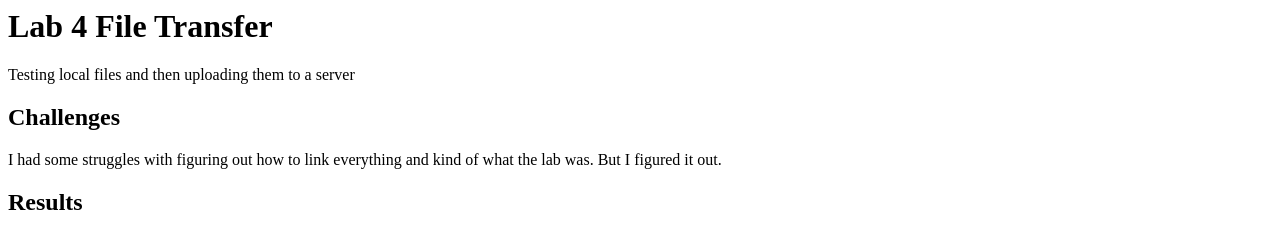
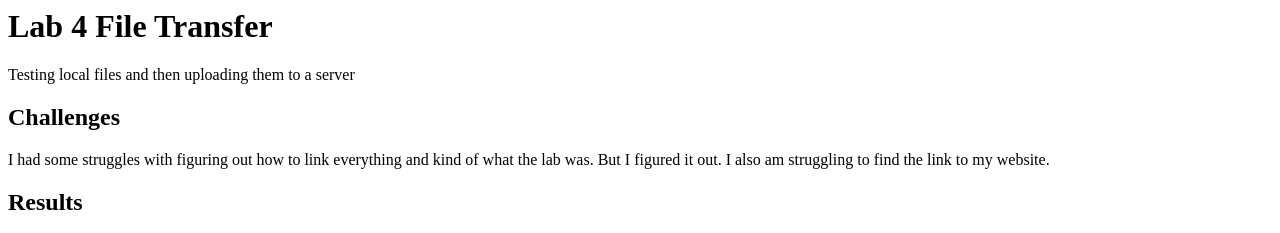
Before and after one commit to lreeves22/CST251, a plain HTML site: page lab4/lab4.html in a window 1280 px wide. Shown: the top 233 px of the page. Drawn offline with Linux system fonts and the light colour scheme.

Commit message:
added more details

```diff
--- a/lab4/lab4.html
+++ b/lab4/lab4.html
@@ -8,7 +8,8 @@
     <p>Testing local files and then uploading them to a server</p>
     <h2>Challenges</h2>
     <p>I had some struggles with figuring out how to link everything and kind of
-    what the lab was. But I figured it out.</p>
+    what the lab was. But I figured it out. I also am struggling to find the
+  link to my website.</p>
     <h2>Results</h2>
     <p>My results were that I linked my labs to the lab list on the bottom
     of my main page. I also uploaded my site with having it work properly.
```
